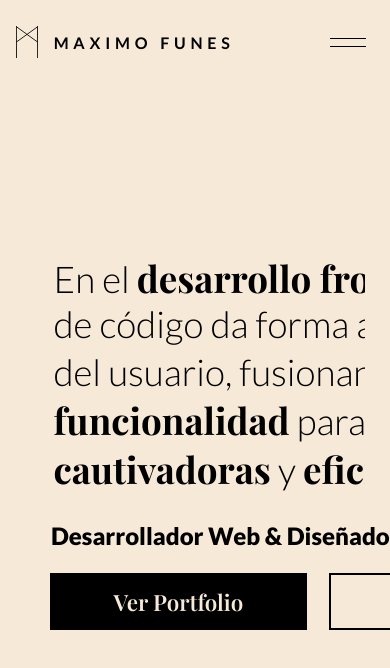
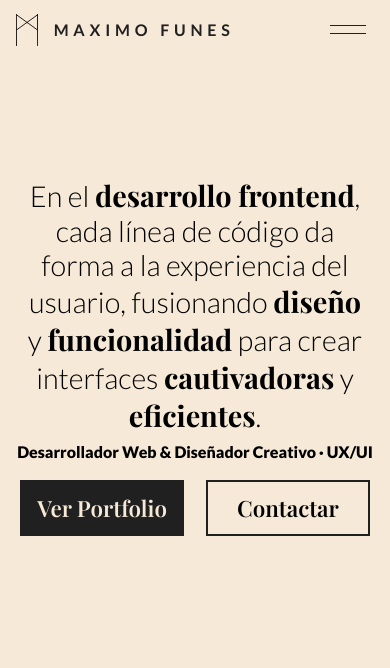
Before and after one commit to MaxiFunes/maxifunes.github.io, a plain HTML site: page index.html in a window 390 px wide. Shown: the top 668 px of the page. Drawn offline with nearby package versions, Linux system fonts and the light colour scheme; a web font is replaced by a local one.

Commit message:
Add files via upload

```diff
--- a/index.css
+++ b/index.css
@@ -4,22 +4,44 @@
     margin: 0;
     padding: 0;
     font-family: "Lato";
+/* Desactivar el efecto de resaltado en todos los elementos */
+    -webkit-tap-highlight-color: rgba(0, 0, 0, 0);
+    -moz-tap-highlight-color: rgba(0, 0, 0, 0);
+    -ms-tap-highlight-color: rgba(0, 0, 0, 0);
+    tap-highlight-color: rgba(0, 0, 0, 0);
 }
+
+/* Desactivar el efecto de resaltado solo en los hipervínculos */
+a {
+    -webkit-tap-highlight-color: rgba(0, 0, 0, 0);
+    -moz-tap-highlight-color: rgba(0, 0, 0, 0);
+    -ms-tap-highlight-color: rgba(0, 0, 0, 0);
+    tap-highlight-color: rgba(0, 0, 0, 0);
+}
+
+/* Desactivar el efecto de resaltado solo en los botones */
+button {
+    -webkit-tap-highlight-color: rgba(0, 0, 0, 0);
+    -moz-tap-highlight-color: rgba(0, 0, 0, 0);
+    -ms-tap-highlight-color: rgba(0, 0, 0, 0);
+    tap-highlight-color: rgba(0, 0, 0, 0);
+}
+
 html{
     background: #f6e9d7;
 }
 /* intro */
 #in1{
+    display: flex;
     position: absolute;
     top: 0;
     left: 0;
     width: 100%;
-    animation: intro_div 1s ease forwards;
     animation-delay: 4s;
     height: 100vh;
     backdrop-filter: blur(20px);
     background: #202020;
-    z-index: 99;
+    z-index: -1;
 }
 .intro{
     position: absolute;
@@ -40,7 +62,7 @@ html{
 .imagendein{
     height: 3em ;
     transition: all .5s ease-out;
-    animation: intro_img 2s ease-out forwards;
+    animation: intro_img .5s ease-out forwards;
 }
 .intro_div{
     overflow: hidden;
@@ -50,7 +72,7 @@ html{
 }
 .intro_p{
     display: flex;
-    font-weight: 600;
+    font-weight: 300;
     font-size: 1em;
     letter-spacing: .3em;
     color: #f6e9d7;
@@ -59,7 +81,7 @@ html{
     transform: translateX(-12em);
     transition: all .5s ease;
     animation: intro_p 1s ease-out forwards;
-    animation-delay: 2.5s;
+    animation-delay: 1.5s;
     }
 
 /* Barra */
@@ -75,7 +97,7 @@ html{
     display: flex;
     align-items: center;
     font-weight: 900;
-    position: sticky;
+    position: fixed;
     top: 0;
     z-index: 10;
     transition: all .3s ease;
@@ -90,7 +112,7 @@ html{
 }
 .barra a{
     text-decoration: none;
-    color: black;
+    color: #202020;
 }
 h1{
     display: flex;
@@ -122,7 +144,7 @@ h1{
 }
 .menu_linea1{
     content: "";
-    background: rgb(0, 0, 0);
+    background: #202020;
     width: 2.7em;
     height: 1px;
     transition: all .3s ease;
@@ -132,7 +154,7 @@ h1{
 }
 .menu_linea2{
     content: "";
-    background: rgb(0, 0, 0);
+    background: #202020;
     width: 2.7em;
     height: 1px;
     transition: all .3s ease;
@@ -162,24 +184,35 @@ h1{
     width: 0;
     height: 0;
     right: 9vh;
-    border-radius:1em ;
     transform: translateY(0em);
     overflow: hidden;
-    opacity: 0;
     transition: all .2s ease;
     color: #f6e9d7;
+    border-radius: 4em;
 }
 
 .openmenu {/* hace que el menu aparezca */
-    padding: 2em;
-    padding-top: 2em;
-    right: 4vh;
+    right: 6vh;
     transition: all .2s ease;
     width: 20em;
-    height: 13em;
+    height: 17em;
+    border-radius:1em ;
     top: 1vh;
     opacity: 1;
     box-shadow: -5px 5px 10px rgba(0, 0, 0, 0.286);
+}
+.menu2{
+    position: absolute;
+    right: -4em;
+    top: -2vh;
+    min-width: 20em;
+    max-width: 20em;
+    min-height: 15em;
+    max-height: 15em;
+    padding: 2em;
+    display: flex;
+    padding-top: 1.5em;
+    background-color: #202020;
 }
 .menu ul{
     list-style: none;
@@ -251,11 +284,14 @@ h1{
     width: 80%;
     padding: 0 10%;
     height: 120vh;
-    background-color: #f6e9d7;
     display: flex;
     flex-direction: column;
     padding-bottom: 20vh;
     overflow: hidden;
+    background-color: #202020;
+    clip-path: circle(0.0001% at 50% 35%);
+    animation: sectexpand 1s ease forwards;
+    animation-delay: 3s;
 }
 .section1_div1{
     margin: 1em 1em 1em .9em;
@@ -271,49 +307,34 @@ h1{
     flex-direction: column;
     width: 100%;
     overflow: hidden;
-    z-index: 2;
-    white-space: nowrap;
-}
-/* contenedores de cada linea */
-.section1-div1 {
-    overflow: hidden;
-    width: 100%;
-    height: fit-content;
-    animation: revealtext .3s ease;
-}
-.section1-div2 {
-    overflow: hidden;
-    width: 100%;
-    height: fit-content;
-    animation: revealtext .6s ease;
-}
-.section1-div3 {
-    overflow: hidden;
-    width: 100%;
-    height: fit-content;
-    animation: revealtext 1s ease;
-}
-.section1-div4 {
-    overflow: hidden;
-    width: 100%;
-    height: min-content;
-    animation: revealtext 1.2s ease;
-}
-.section1-div5 {
-    overflow: hidden;
-    width: fit-content;
-    height: fit-content;
-    animation: revealtext 1.6s ease;
-
 }
 .section1_p{
     width: 100%;
     font-size: 2.3em;
     font-weight: 300;
     animation: revealtext .4s ease forwards;
-    animation-delay:4.3s;
+    animation-delay:.3s;
     transform: translateY(200px);
     overflow: hidden;
+}
+
+.section1_p::after{
+    content: "";
+    width: 100%;
+    position: relative;
+    left: 0;
+    top: 100%;
+    z-index: 1;
+    background-color: #e78700;
+    height: 100%;
+}
+@keyframes revealText111 {
+    from {
+        top: 0; /* Animación de abajo hacia arriba */
+    }
+    to {
+        top: -100%; /* Muestra completamente el texto */
+    }
 }
 .section1_p b{
     font-family: "Playfair Display";
@@ -351,7 +372,7 @@ h1{
 }
 .section1_div2-button1{
     background: transparent;
-    border: 2px solid rgb(0, 0, 0);
+    border: 2px solid #202020;
     white-space: nowrap;
     margin: .5em;
     font-size: 1.4em;
@@ -360,7 +381,7 @@ h1{
     cursor: pointer;
     font-weight: 600;
     font-family: "Playfair Display";
-    background-color: black;
+    background-color: #202020;
     color: #f6e9d7;
 }
 .section1_div2-button1:active{
@@ -369,7 +390,7 @@ h1{
 }
 .section1_div2-button2{
     background: transparent;
-    border: 2px solid black;
+    border: 2px solid #202020;
     margin: .5em;
     white-space: nowrap;
     padding:.5em;
@@ -416,7 +437,7 @@ h1{
     display: flex;
     flex-direction: column;
     width: fit-content;
-    border: 2px solid black;
+    border: 2px solid #202020;
     margin:1em;
     padding:0 1em;
     padding-top:.5em;
@@ -450,7 +471,7 @@ h1{
 }
 .section2_div2 div span{
     content: "";
-    background-color: black;
+    background-color: #202020;
     width: 200%;
     display: flex;
     align-items: center;
@@ -487,7 +508,7 @@ h1{
 }
 .section2_div2-img{
     height: 16em;
-    border: 1px  solid black;
+    border: 1px  solid #202020;
     background: rgba(246, 240, 240, 0);
     padding: 1em;
 }
@@ -574,13 +595,13 @@ h1{
     top: 10em;
     right: 0;
     gap: 2em;
-    color: black;
+    color: #202020;
     font-size: 1em;
 }
 
 .section4_div2-a i {
     font-size: 1.4em;
-    color: black;
+    color: #202020;
 }
 
 
@@ -622,7 +643,7 @@ h1{
     font-style: normal;
   }
 
-  .lato-black {
+  .lato-#202020 {
     font-family: "Lato", sans-serif;
     font-weight: 900;
     font-style: normal;
@@ -652,7 +673,7 @@ h1{
     font-style: italic;
   }
 
-  .lato-black-italic {
+  .lato-#202020-italic {
     font-family: "Lato", sans-serif;
     font-weight: 900;
     font-style: italic;
@@ -758,11 +779,23 @@ h1{
     }
 }
 @keyframes intro_img{
-    0%,20%,40%,60%,80%,100%{opacity: 1;}
-    10%,30%,50%,70%,90%{opacity: .2;}
+    from{filter: blur(20px); scale: 0.7;}
+    to{filter: blur(0);scale: 1.1;}
 }
 
-
+@keyframes sectexpand {
+    0%{
+        background-color: #202020;
+    }
+    1%{
+    clip-path: circle(0.1% at 50% 35%);
+    background-color: #f6e9d7;
+    }
+    100%{
+    background-color: #f6e9d7;
+    clip-path:circle(90% at 50% 35%);
+    }
+}
 /* Observe interactions */
 
 
@@ -790,13 +823,66 @@ h1{
 
 
 @media (max-width: 600px){
+    /* intro */
+
+    .intro{
+        height: 85vh;
+    }
+
+    /* menu */
+    .barra{
+        height: 7vh;
+    }
     .barra_menu{
         right: 0em;
     }
+    .open1, .open2{
+        background: #202020;
+    }
     .menu{
-        right:4vh;
+        width: 95%;
+        top: 7vh;
+        right:2.5%;
+        border-radius: 1em;
     }
     .openmenu{
-        right: 1vh;
+        right:2.5%;
+        top:7vh;
+    }
+    .menu2{
+        right: auto;
+        top:auto;
+        padding: 4%;
+    }
+
+
+
+
+    /* section1 */
+    /* section1 */
+    /* section1 */
+    /* section1 */
+    /* section1 */
+    /* section1 */
+    .section1{
+        width: 90%;
+        padding: 0 5%;
+        align-items: center;
+    }
+    .section1_div1{
+        margin:0;
+        margin-top: 50%;
+        width: fit-content;
+    }
+    .section1_p{
+        font-size: 1.8em;
+        text-align: center;
+    }
+    .section1-div5{
+        width: 100%;
+    }
+    .section1_div2-p1{
+        font-size: 1em;
+
     }
 }
--- a/index.html
+++ b/index.html
@@ -40,6 +40,7 @@
             <span class="menu_linea2"></span>
         </button>
         <div class="menu">
+            <div class="menu2">
                 <ul>
                     <li class="menu_li4">Menu</li>
                     <li class="menu_li1"><a href="#section1">Inicio</a></li>
@@ -47,18 +48,14 @@
                     <li class="menu_li3"><a href="#section4">Contacto</a></li>
                 </ul>
             </div>
+        </div>
     </header>
 
     <!-- section 1 -->
 
     <section class="section1" id="section1">
-
         <div class="section1_div1">
-            <div class="section1-div1"><p class="section1_p">En el <b><span class="section1_div1-span"></span>desarrollo frontend</b>, cada línea</p><br></div>
-            <div class="section1-div2"><p class="section1_p">de código da forma a la experiencia </p><br></div>
-            <div class="section1-div3"><p class="section1_p">del usuario, fusionando <b>diseño</b> y </p><br></div>
-            <div class="section1-div4"><p class="section1_p"><b>funcionalidad</b> para crear interfaces</p><br></div>
-            <div class="section1-div5"><p class="section1_p"><b>cautivadoras</b> y <b>eficientes</b>.</p><br></div>
+            <p class="section1_p">En el <b>desarrollo frontend</b>, cada línea de código da forma a la experiencia del usuario, fusionando <b>diseño</b> y <b>funcionalidad</b> para crear interfaces <b>cautivadoras</b> y <b>eficientes</b>.</p>
         </div>
         <div class="section1_div2">
             <p class="section1_div2-p1">Desarrollador Web & Diseñador Creativo · UX/UI</p>
```
Lines whose indentation alone changed are shown as unchanged.
